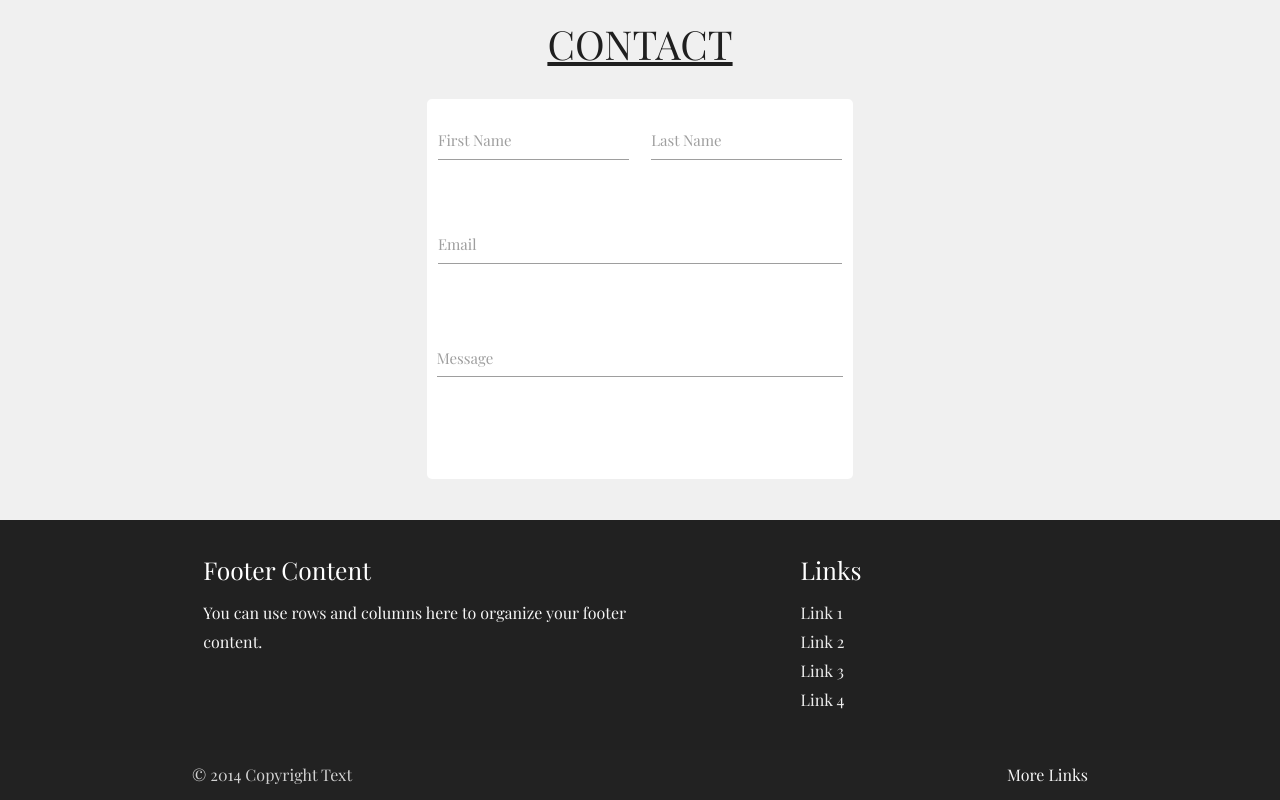
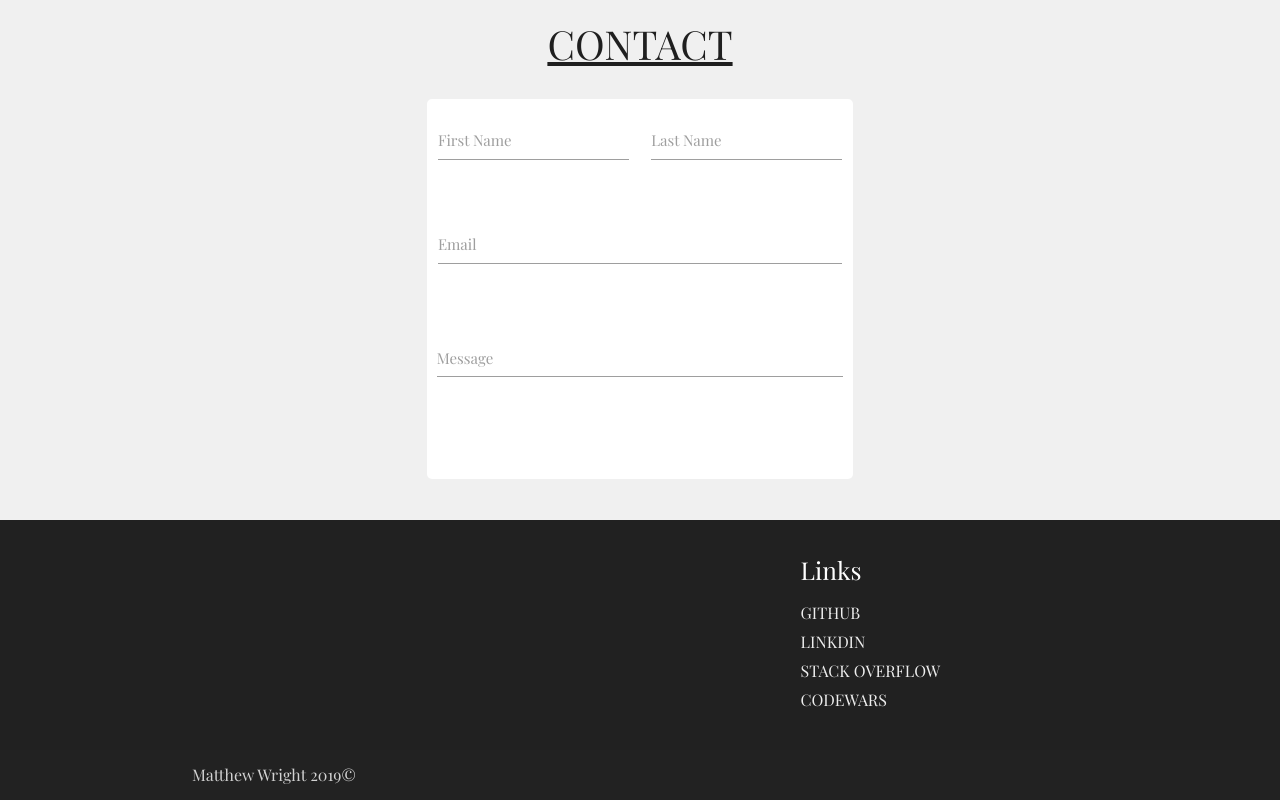
Before and after one commit to mwright8929/mw-portfolio, a plain HTML site: page index.html in a window 1280 px wide. Shown: the part 2218-3018 px from the top of the page. Drawn offline with nearby package versions, Linux system fonts and the light colour scheme.

Commit message:
footer update

```diff
--- a/index.html
+++ b/index.html
@@ -133,25 +133,25 @@
         <div class="container">
             <div class="row">
                 <div class="col l6 s12">
-                    <h5 class="white-text">Footer Content</h5>
-                    <p class="grey-text text-lighten-4">You can use rows and columns here to organize your footer
-                        content.</p>
+                    <!-- <h5 class="white-text">Footer Content</h5> -->
+                    <!-- <p class="grey-text text-lighten-4">You can use rows and columns here to organize your footer
+                        content.</p> -->
                 </div>
                 <div class="col l4 offset-l2 s12">
                     <h5 class="white-text">Links</h5>
                     <ul>
-                        <li><a class="grey-text text-lighten-3" href="#!">Link 1</a></li>
-                        <li><a class="grey-text text-lighten-3" href="#!">Link 2</a></li>
-                        <li><a class="grey-text text-lighten-3" href="#!">Link 3</a></li>
-                        <li><a class="grey-text text-lighten-3" href="#!">Link 4</a></li>
+                        <li><a class="grey-text text-lighten-3" href="#!">GITHUB</a></li>
+                        <li><a class="grey-text text-lighten-3" href="#!">LINKDIN</a></li>
+                        <li><a class="grey-text text-lighten-3" href="#!">STACK OVERFLOW</a></li>
+                        <li><a class="grey-text text-lighten-3" href="#!">CODEWARS</a></li>
                     </ul>
                 </div>
             </div>
         </div>
         <div class="footer-copyright">
             <div class="container">
-                © 2014 Copyright Text
-                <a class="grey-text text-lighten-4 right" href="#!">More Links</a>
+                Matthew Wright 2019©
+                <!-- <a class="grey-text text-lighten-4 right" href="#!">More Links</a> -->
             </div>
         </div>
     </footer>
```
